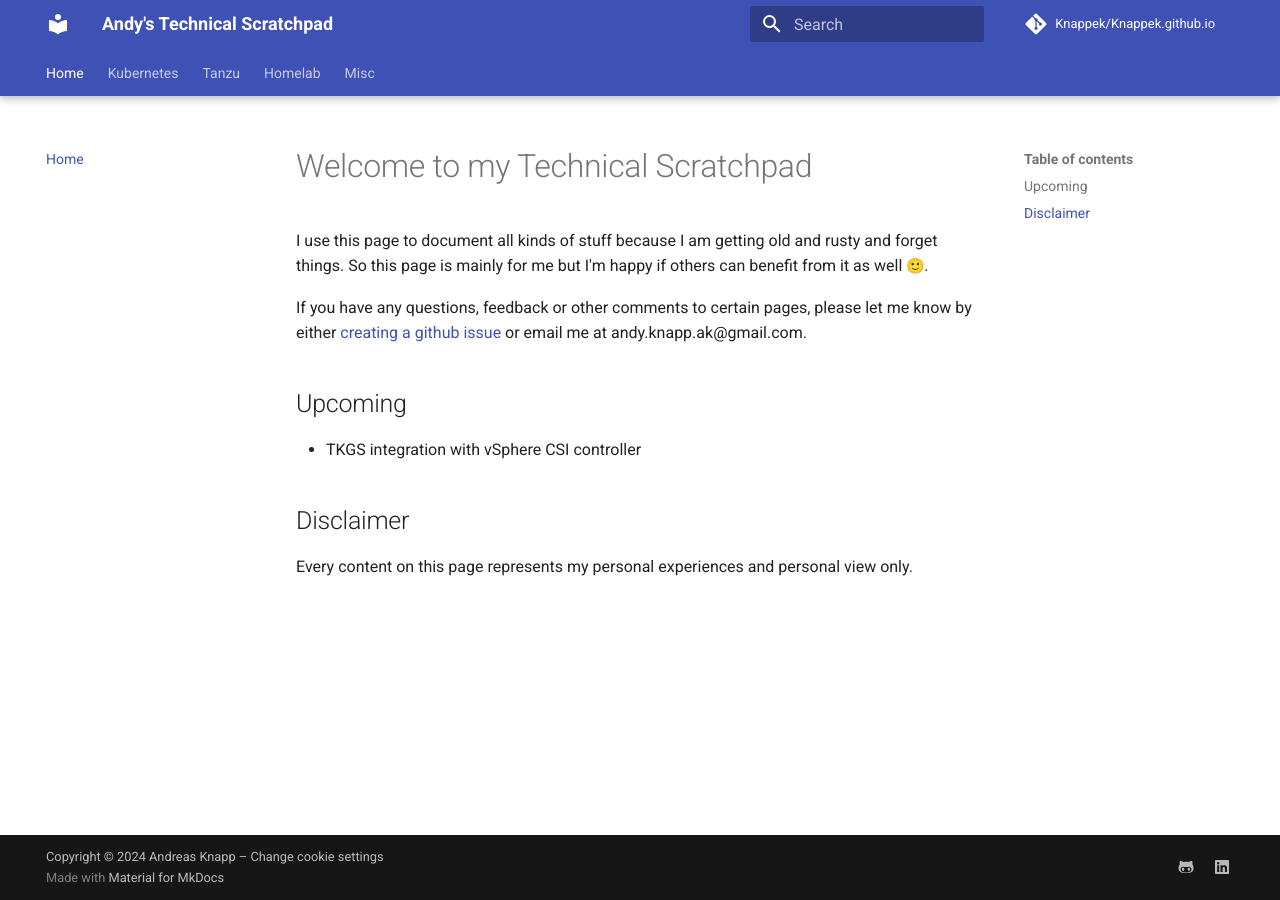
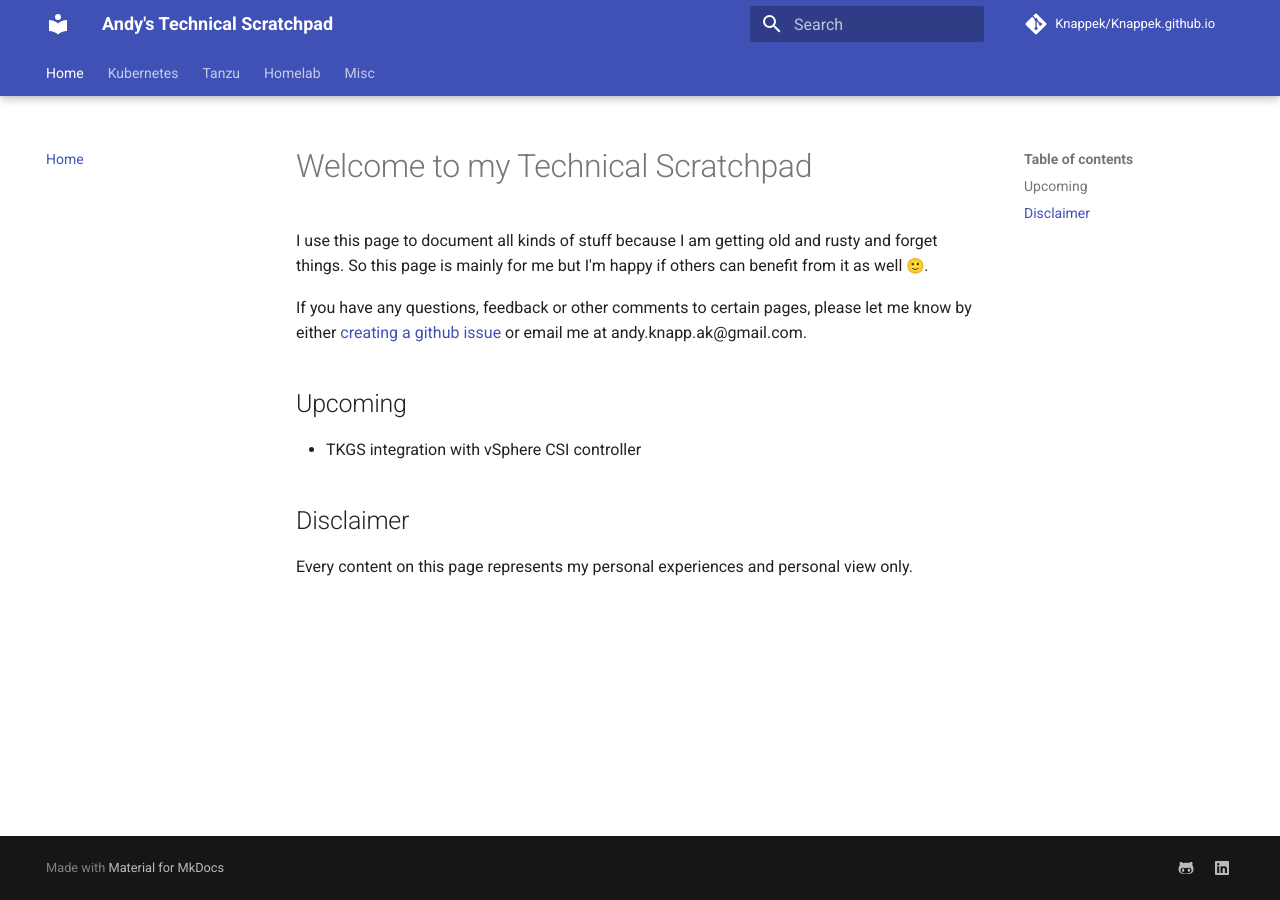
Before and after one commit to Knappek/Knappek.github.io, an MkDocs documentation site: the page built from docs/index.md, in a window 1280 px wide. Built offline with MkDocs 1.6.1 and Material for MkDocs 9.7.7, drawn with Linux system fonts in a browser that asks for light colours; emoji names are drawn with the system emoji font; comment, search, counter and statistics services are not loaded; some of the changed lines change nothing that is shown.

Commit message:
disable cookies to test

```diff
--- a/mkdocs.yml
+++ b/mkdocs.yml
@@ -1,8 +1,8 @@
 site_name: Andy's Technical Scratchpad
 site_url: https://knappek.github.io
-copyright: >
-  Copyright &copy; 2024 Andreas Knapp –
-  <a href="#__consent">Change cookie settings</a>
+# copyright: >
+#   Copyright &copy; 2024 Andreas Knapp –
+#   <a href="#__consent">Change cookie settings</a>
 repo_name: 'Knappek/Knappek.github.io'
 repo_url: 'https://github.com/Knappek/Knappek.github.io'
 
@@ -50,13 +50,13 @@
   language: 'en'
 
 extra:
-  consent:
-    title: Cookie consent
-    description: >-
-      We use cookies to recognize your repeated visits and preferences, as well
-      as to measure the effectiveness of our documentation and whether users
-      find what they're searching for. With your consent, you're helping us to
-      make our documentation better.
+  # consent:
+  #   title: Cookie consent
+  #   description: >-
+  #     We use cookies to recognize your repeated visits and preferences, as well
+  #     as to measure the effectiveness of our documentation and whether users
+  #     find what they're searching for. With your consent, you're helping us to
+  #     make our documentation better.
   analytics:
     provider: google
     property: G-H6K61RQTL1
```
